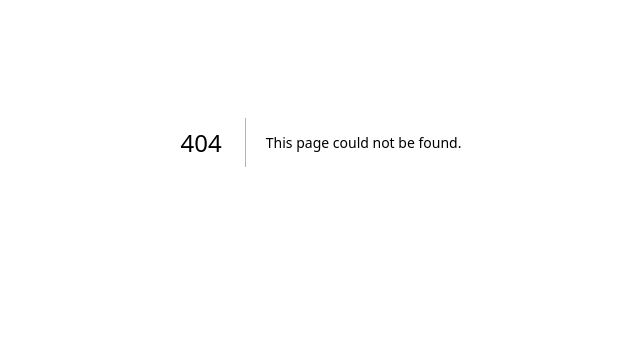
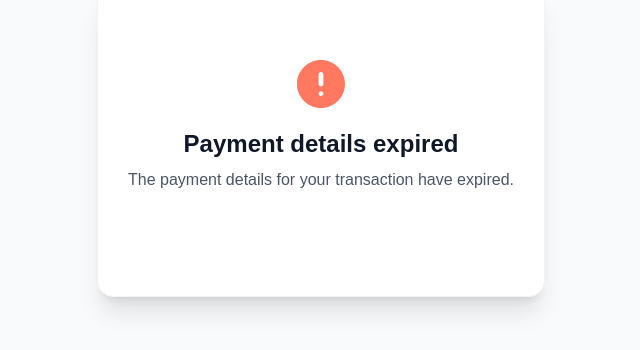
Before and after one commit to SimeonStoykov/hosted-payments-page, a Next.js app: page /payin/1/expired in a window 1280 px wide. Before the commit this address had no page. Shown: the part 258-608 px from the top of the page, without its empty margins (319-959 px from the left). Built offline with nearby package versions, Linux system fonts and the light colour scheme.

Commit message:
feat: Add expired page for payment quotes and implement expiration redirection logic.

```diff
--- a/app/components/ui/Card.tsx
+++ b/app/components/ui/Card.tsx
@@ -1,19 +1,13 @@
 interface CardProps {
   children: React.ReactNode;
   className?: string;
-  title?: string;
 }
 
-export function Card({ children, className = '', title }: CardProps) {
+export function Card({ children, className = '' }: CardProps) {
   return (
     <div
       className={`bg-white rounded-2xl shadow-xl border border-gray-100 ${className}`}
     >
-      {title && (
-        <div className="px-6 py-4 border-b border-gray-100 bg-gray-50/50 rounded-t-2xl">
-          <h2 className="text-lg font-semibold text-gray-800">{title}</h2>
-        </div>
-      )}
       <div className="p-6">{children}</div>
     </div>
   );
--- /dev/null
+++ b/app/payin/[uuid]/expired/page.tsx
@@ -0,0 +1,26 @@
+'use client';
+
+import Image from 'next/image';
+import { Card } from '../../../components/ui/Card';
+
+export default function ExpiredPage() {
+  return (
+    <div className="min-h-screen bg-gray-50 py-12 px-4 sm:px-6 lg:px-8 flex items-center justify-center">
+      <Card className="w-full max-w-md text-center py-12">
+        <Image
+          src="/icons/error.svg"
+          alt="Payment details expired error"
+          width={48}
+          height={48}
+          className="mx-auto mb-5"
+        />
+        <h1 className="text-2xl font-bold text-gray-900 mb-2">
+          Payment details expired
+        </h1>
+        <p className="text-gray-600 mb-8">
+          The payment details for your transaction have expired.
+        </p>
+      </Card>
+    </div>
+  );
+}
--- a/app/payin/[uuid]/page.tsx
+++ b/app/payin/[uuid]/page.tsx
@@ -30,6 +30,13 @@ export default function AcceptQuotePage() {
 
   const { timeLeft, isExpired } = useCountdown(quote?.acceptanceExpiryDate);
 
+  // Handle expiration redirect
+  useEffect(() => {
+    if (quote?.status === 'EXPIRED') {
+      router.replace(`/payin/${uuid}/expired`);
+    }
+  }, [quote, router, uuid]);
+
   // Auto-refresh when timer expires by calling update currency mutation
   useEffect(() => {
     if (isExpired && selectedCurrency) {
@@ -52,7 +59,7 @@ export default function AcceptQuotePage() {
     });
   };
 
-  if (isLoading) {
+  if (isLoading || quote?.status === 'EXPIRED') {
     return (
       <div className="min-h-screen bg-gray-50 flex items-center justify-center">
         <div className="animate-spin rounded-full h-12 w-12 border-b-2 border-blue-600"></div>
@@ -73,7 +80,7 @@ export default function AcceptQuotePage() {
 
   return (
     <div className="min-h-screen bg-gray-50 py-12 px-4 sm:px-6 lg:px-8 flex items-center justify-center">
-      <Card className="w-full max-w-md" title="">
+      <Card className="w-full max-w-md">
         <div className="flex flex-col items-center text-center space-y-6 pt-4">
           {/* Merchant Name */}
           <h2 className="text-xl font-semibold text-gray-900">
```
Also changed, not shown: public/icons/error.svg (added).
